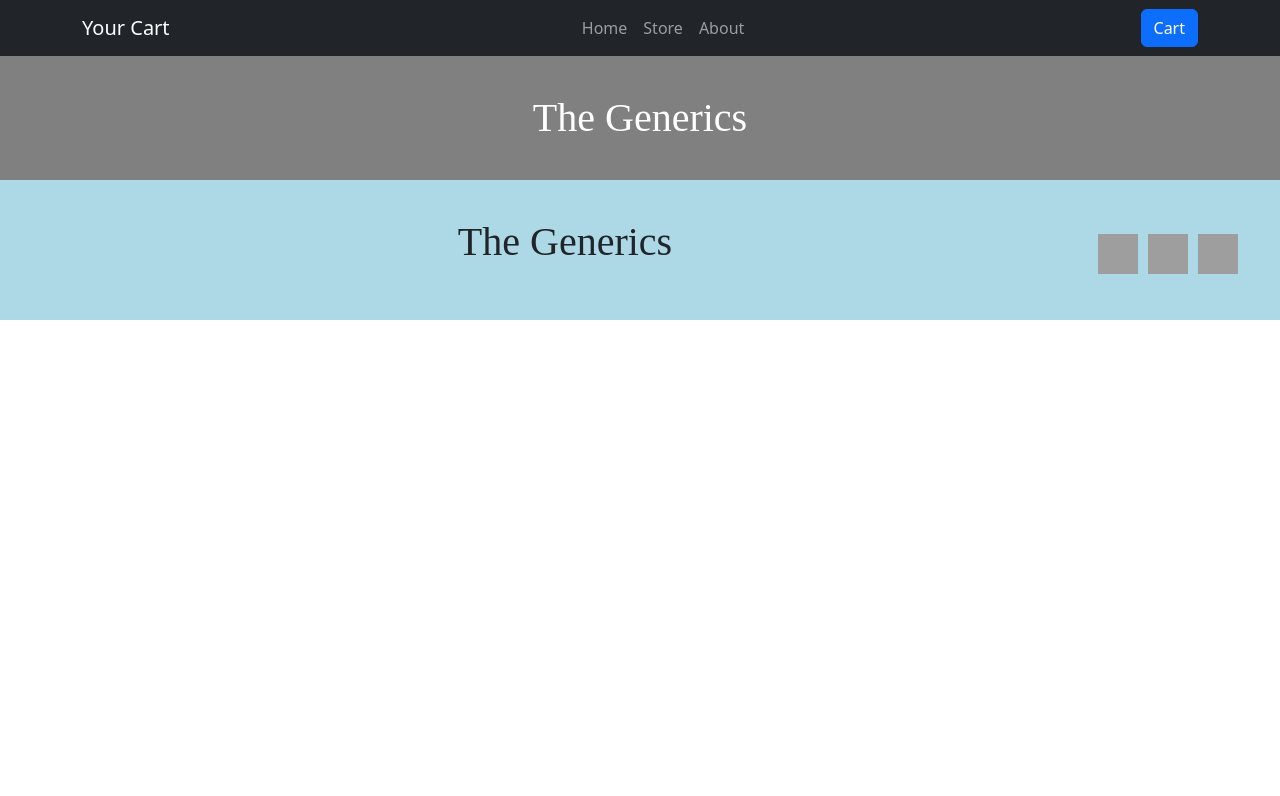
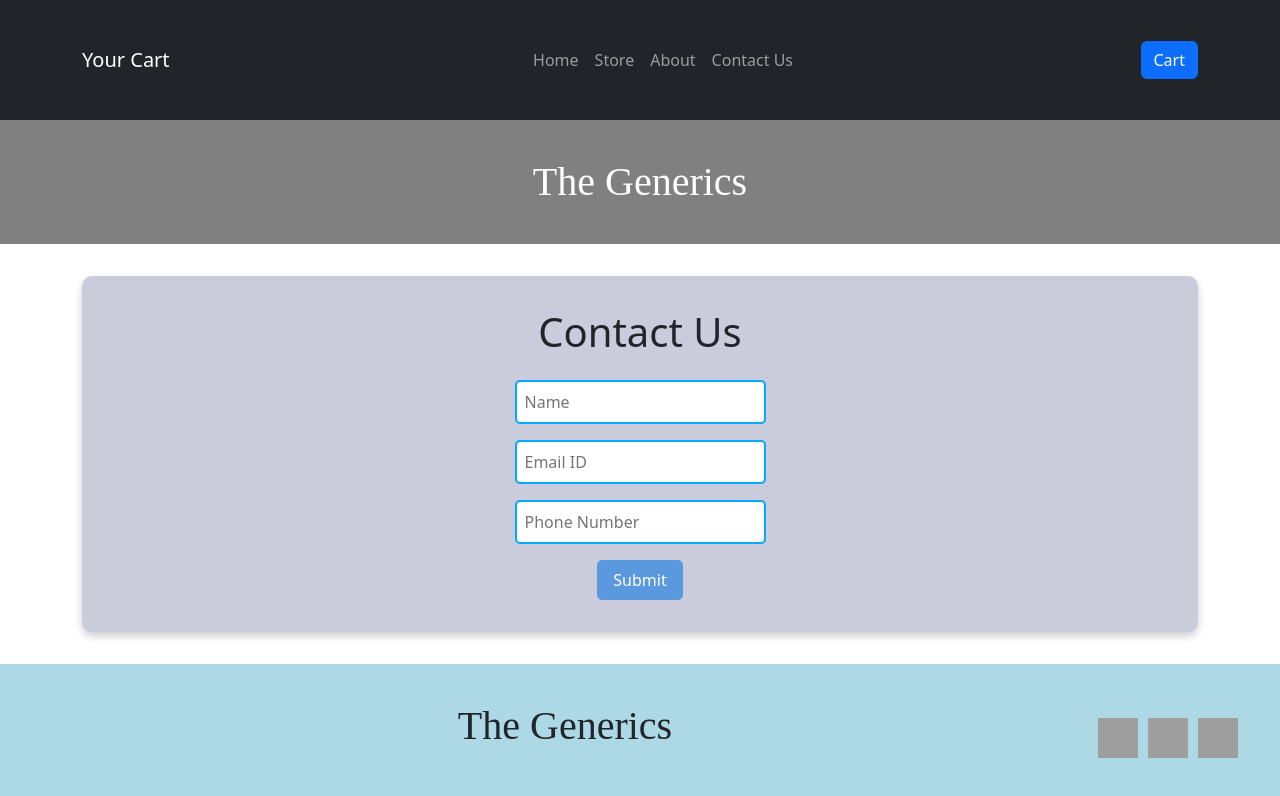
Before and after one commit to ShivaMisraa/Your-Cart-E-Commerce-, a React (Create React App) app: page /contact in a window 1280 px wide. Shown: the top 796 px of the page. Built offline with nearby package versions, Linux system fonts and the light colour scheme; grey boxes are pictures that could not be loaded.

Commit message:
added  contactUs page with form,stored on firebase

```diff
--- a/src/App.js
+++ b/src/App.js
@@ -7,6 +7,7 @@ import Header from "./Component/Header";
 import Footer from "./Component/Footer";
 import AboutPage from "./Pages/About";
 import HomePage from "./Pages/HomePage";
+import ContactUs from "./Pages/ContactUs"
 
 function App() {
   const [cartItems, setCartItems] = useState([]);
@@ -43,6 +44,7 @@ function App() {
           <Route exact path="/" element={<Store addToCart={addToCart} />} />
           <Route exact path="/about" element={<AboutPage />} />
           <Route exact path="/home" element={<HomePage />} />
+          <Route exact path="/contact" element={<ContactUs />} />
         </Routes>
 
         <Footer />
--- a/src/Component/NavBar.js
+++ b/src/Component/NavBar.js
@@ -24,11 +24,12 @@ const NavBar = ({ cartItems, removeFromCart }) => {
     <>
       <Navbar bg="dark" data-bs-theme="dark" className="justify-content-center">
         <Container>
-          <Navbar.Brand href="#home">Your Cart</Navbar.Brand>
+          <Navbar.Brand as={Link}  to="/">Your Cart</Navbar.Brand>
           <Nav className="mx-auto">
             <Nav.Link as ={Link} to="/home">Home</Nav.Link>
             <Nav.Link as ={Link} to ="/">Store</Nav.Link>
             <Nav.Link as= {Link} to ="about">About</Nav.Link>
+            <Nav.Link as= {Link} to ="contact">Contact Us</Nav.Link>
           </Nav>
           <Button onClick={openCart}>
             Cart{' '}
--- /dev/null
+++ b/src/Pages/ContactUs.css
@@ -0,0 +1,45 @@
+/* ContactForm.css */
+
+.container {
+    text-align: center;
+    margin: 2rem; /* Add margin to the container */
+  }
+
+  .form {
+    display: flex;
+    flex-direction: column;
+    align-items: center;
+    gap: 1rem;
+    background-color: #caccdc; /* Subtle neon blue shade */
+    padding: 2rem;
+    border-radius: 10px;
+    box-shadow: 0 4px 8px rgba(0, 0, 0, 0.2); /* Add a subtle shadow */
+  }
+
+  .input {
+    padding: 0.5rem;
+    font-size: 1rem;
+    border: 2px solid #00aaff; /* Adjust the border color */
+    border-radius: 5px;
+    outline: none;
+    transition: border 0.3s;
+  }
+
+  .input:focus {
+    border: 2px solid #0077ff; /* Adjust the border color on focus */
+  }
+
+  .button {
+    background-color: #5a99dd; /* Adjust the background color */
+    color: #fff;
+    padding: 0.5rem 1rem;
+    border: none;
+    border-radius: 5px;
+    font-size: 1rem;
+    cursor: pointer;
+    transition: background-color 0.3s;
+  }
+
+  .button:hover {
+    background-color: #becbe4; /* Adjust the background color on hover */
+  }
--- /dev/null
+++ b/src/Pages/ContactUs.js
@@ -0,0 +1,83 @@
+import React, { useRef, useState } from "react";
+import "./ContactUs.css";
+
+const ContactUs = () => {
+  const nameRef = useRef();
+  const emailRef = useRef();
+  const phoneRef = useRef();
+
+  // Define state variables
+  const [name, setName] = useState("");
+  const [email, setEmail] = useState("");
+  const [phone, setPhone] = useState("");
+
+  async function handleSubmit(e) {
+    e.preventDefault();
+
+    const ContactData = {
+      name: nameRef.current.value,
+      email: emailRef.current.value,
+      phoneNumber: phoneRef.current.value,
+    };
+
+    const response = await fetch(
+      "https://your-cart-e-commerce-app-default-rtdb.firebaseio.com//contactdata.json",
+      {
+        method: "POST",
+        body: JSON.stringify(ContactData),
+        headers: {
+          "Content-Type": "application/json",
+        },
+      }
+    );
+
+    const data = await response.json();
+
+    console.log(data);
+
+    // Clear input fields
+    nameRef.current.value = "";
+    emailRef.current.value = "";
+    phoneRef.current.value = "";
+  }
+
+  return (
+    <div className="container">
+      <form className="form" onSubmit={handleSubmit}>
+        <h1>Contact Us</h1>
+        <input
+          type="text"
+          className="input"
+          placeholder="Name"
+          value={name}
+          onChange={(e) => setName(e.target.value)}
+          ref={nameRef}
+          required
+        />
+        <input
+          type="email"
+          className="input"
+          placeholder="Email ID"
+          value={email}
+          onChange={(e) => setEmail(e.target.value)}
+          ref={emailRef}
+          required
+        />
+        <input
+          type="tel"
+          className="input"
+          placeholder="Phone Number"
+          value={phone}
+          onChange={(e) => setPhone(e.target.value)}
+          ref={phoneRef}
+          required
+        />
+        <button type="submit" className="button">
+          Submit
+        </button>
+      </form>
+    </div>
+  );
+};
+
+export default ContactUs;
```
